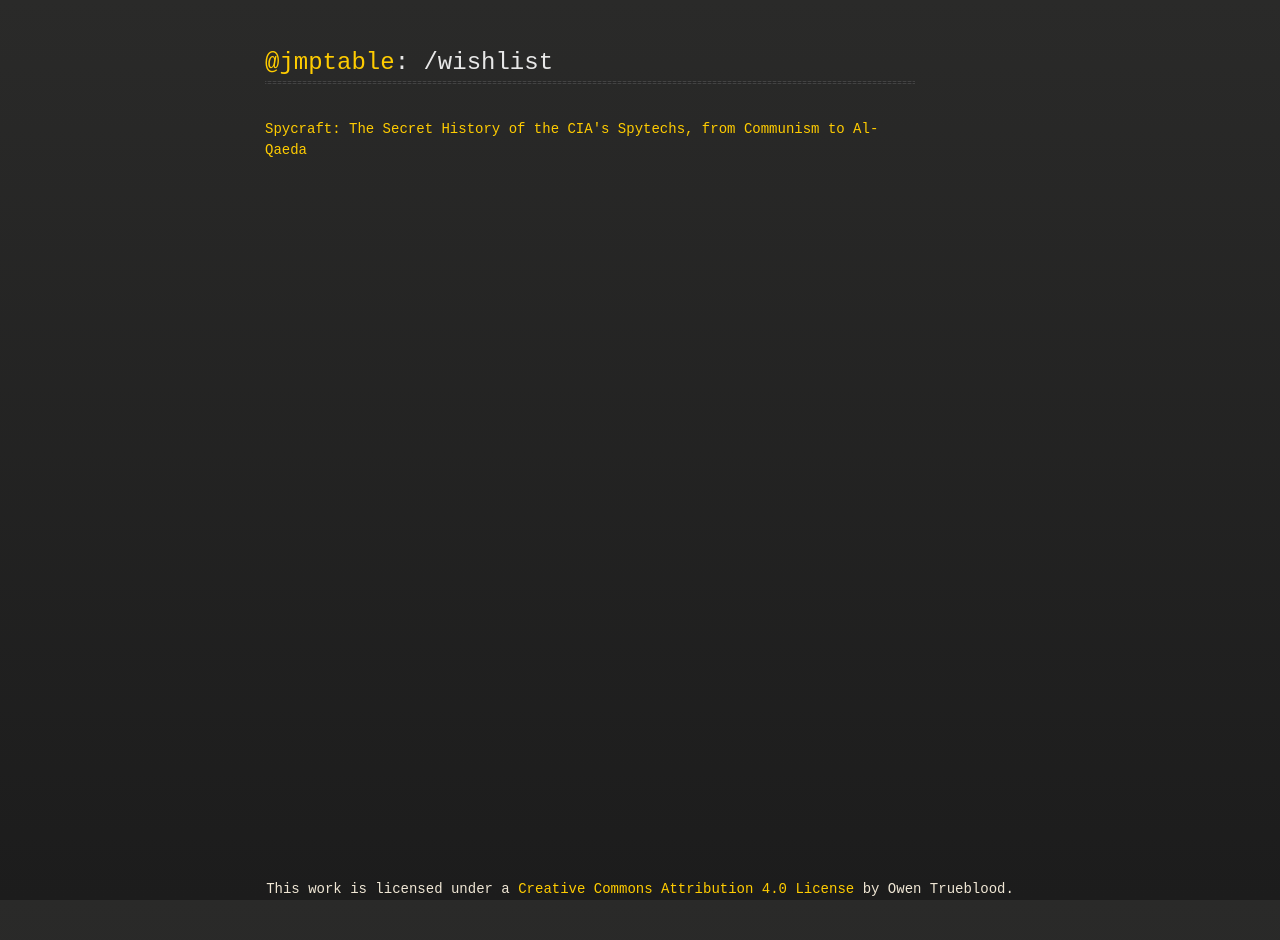
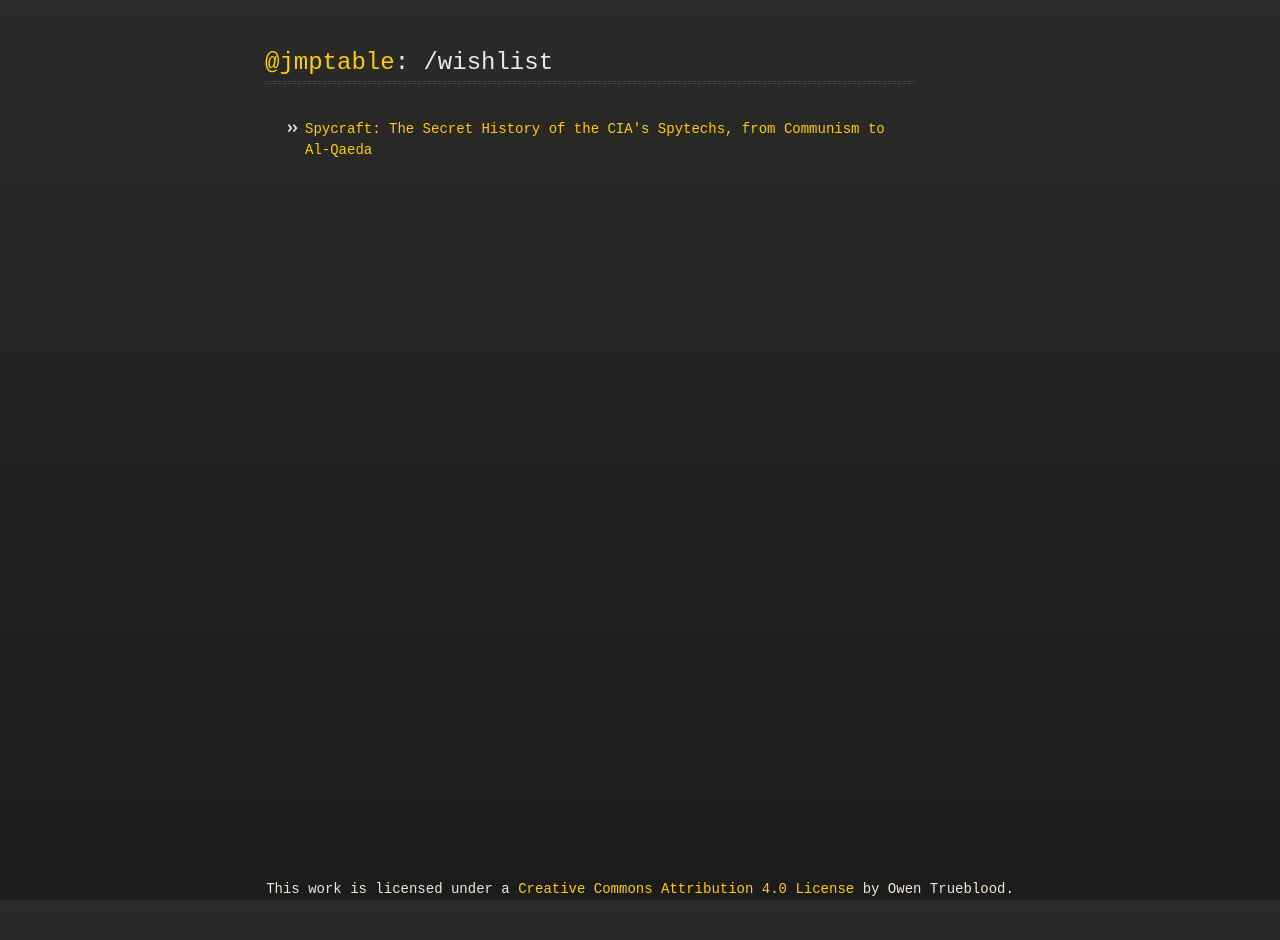
Before and after one commit to jmpinit/old-blog, a Jekyll site: the page built from wishlist.html, in a window 1280 px wide. Built offline with Jekyll 4.4.1, drawn with Linux system fonts in a browser that asks for light colours.

Commit message:
Wishlist as an actual list.

```diff
--- a/wishlist.html
+++ b/wishlist.html
@@ -3,4 +3,6 @@
 title: /wishlist
 ---
 
-<a href=http://www.amazon.com/Spycraft-History-Spytechs-Communism-Al-Qaeda/dp/0452295475>Spycraft: The Secret History of the CIA's Spytechs, from Communism to Al-Qaeda</a>
+<ul>
+	<li><a href=http://www.amazon.com/Spycraft-History-Spytechs-Communism-Al-Qaeda/dp/0452295475>Spycraft: The Secret History of the CIA's Spytechs, from Communism to Al-Qaeda</a></li>
+</ul>
```
